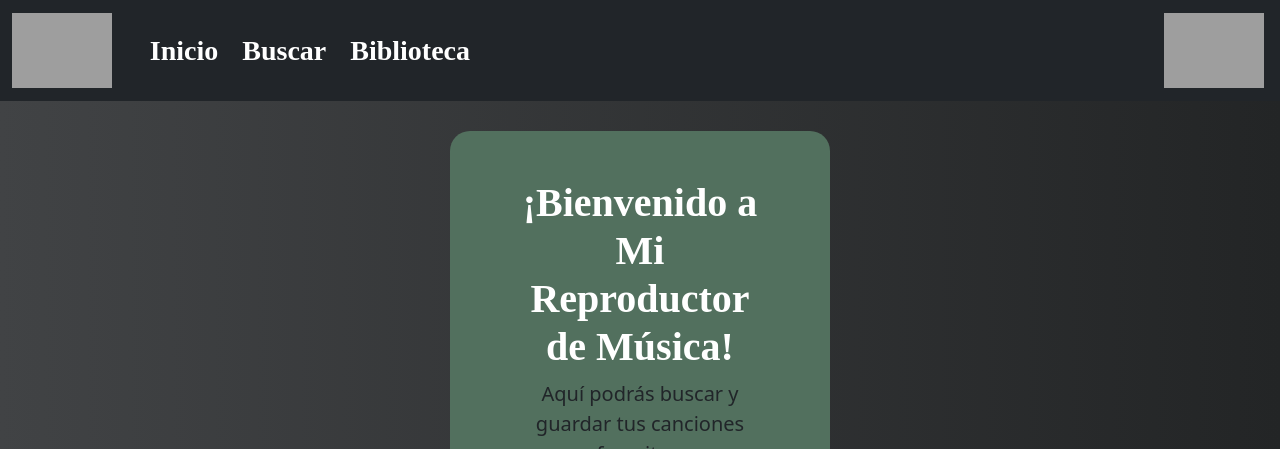
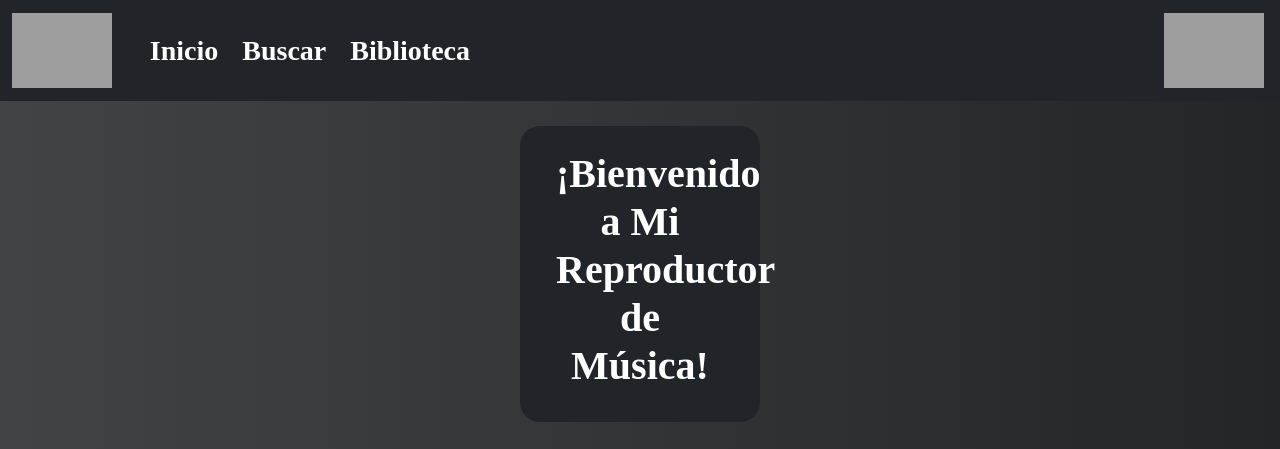
Before and after one commit to andresfr1409/Music-Player-App, a Flask app: page / in a window 1280 px wide. Shown: the top 449 px of the page. Run offline with Flask 3, Linux system fonts and the light colour scheme; some libraries are stand-ins or nearby versions; grey boxes are pictures that could not be loaded.

Commit message:
se hacen modificaciones al template inicio

```diff
--- a/static/styles.css
+++ b/static/styles.css
@@ -74,8 +74,9 @@ body{
     background: -webkit-linear-gradient(to right, #414345, #232526);  /* Chrome 10-25, Safari 5.1-6 */
     background: linear-gradient(to right, #414345, #232526); /* W3C, IE 10+/ Edge, Firefox 16+, Chrome 26+, Opera 12+, Safari 7+ */
     padding-bottom: 90px; /* Alto del footer */
-    font-size: 25px;
+    font-size: 23px;
     font-weight: bold;
+    font-family: "Verdana";
 }
 
 input[type="search"] {
@@ -146,11 +147,14 @@ footer {
 }
 
 #inicio{
-    background-color: rgb(82, 112, 94);
     border-radius: 20px;
-    margin-top: 30px;
+    margin-top: 25px;
     margin-bottom: 30px;
-    margin-right: 450px;
-    margin-left: 450px;
+    margin-right: 520px;
+    margin-left: 520px;
     text-align: center;
 }
+
+#botom{
+    margin-bottom: 20px;
+}
--- a/templates/inicio.html
+++ b/templates/inicio.html
@@ -11,13 +11,9 @@
 </head>
 <body id="page-top">
     <!-- Header-->
-    <div class="p-5 bg-custom" id="inicio">
+    <div class="p-4 bg-dark" id="inicio">
         <div class="container">
             <h1 class="fw-bolder">¡Bienvenido a Mi Reproductor de Música!</h1>
-            <p class="lead">Aquí podrás buscar y guardar tus canciones favoritas.</p>
-            <hr class="my-4">
-            <p>Explora millones de canciones y crea tu propia biblioteca de favoritas.</p>
-            <a class="btn btn-lg btn-light" href="{{ url_for('index') }}">Comenzar</a>
         </div>
     </div>
     <section class="bg-custom" id="about">
@@ -36,6 +32,7 @@
                                 <div class="carousel-caption d-none d-md-block">
                                     <h5>Vibra con tu musica</h5>
                                     <p>Conoce detalles sobre los artistas y accede a enlaces directos para escuchar la música en Spotify.</p>
+                                    <a class="btn btn-lg btn-light" id="botom" href="{{ url_for('index') }}">Comenzar</a>
                                 </div>
                             </div>
                             <div class="carousel-item" data-bs-interval="2000">
@@ -43,6 +40,7 @@
                                 <div class="carousel-caption d-none d-md-block">
                                     <h5>Tus temas favoritos</h5>
                                     <p>Guarda tus canciones favoritas en tu biblioteca personal para acceder a ellas en cualquier momento.</p>
+                                    <a class="btn btn-lg btn-light" id="botom" href="{{ url_for('index') }}">Comenzar</a>
                                 </div>
                             </div>
                             <div class="carousel-item">
@@ -50,6 +48,7 @@
                                 <div class="carousel-caption d-none d-md-block">
                                     <h5>Descrubre tu genero</h5>
                                     <p>Explora, descubre y disfruta de la música que te apasiona en nuestra página web de reproducción de música.</p>
+                                    <a class="btn btn-lg btn-light" id="botom" href="{{ url_for('index') }}">Comenzar</a>
                                 </div>
                             </div>
                         </div>
```
